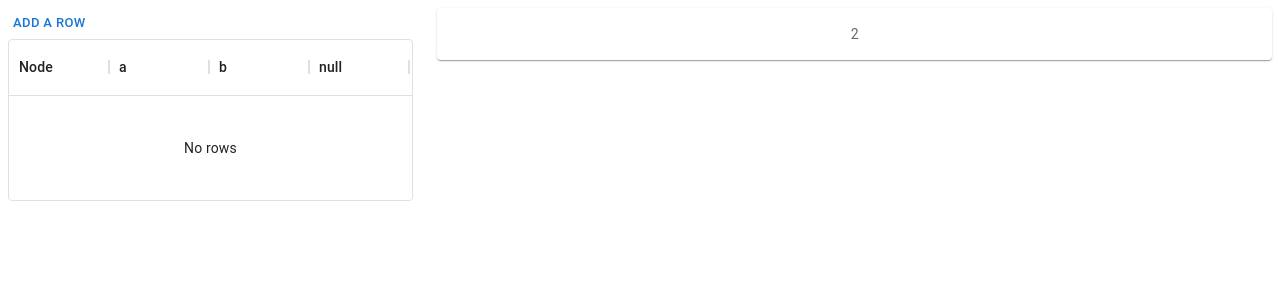
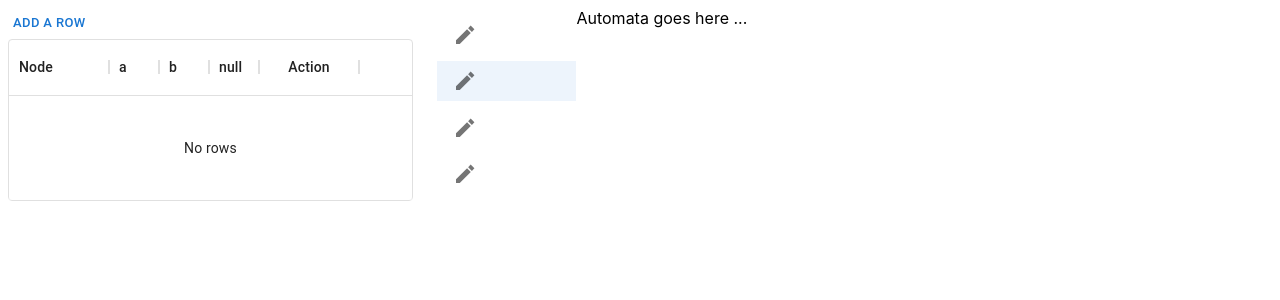
Before and after one commit to anserwaseem/A-Tool-for-Teaching-Concepts-of-Finite-Automata, a React (Create React App) app: page / in a window 1280 px wide. Shown: the top 300 px of the page. Built offline with nearby package versions, Linux system fonts and the light colour scheme.

Commit message:
fixed some edge cases in transition table and added skeleton for automata toolbar

```diff
--- a/src/components/Editor.tsx
+++ b/src/components/Editor.tsx
@@ -1,13 +1,16 @@
 import { useState } from "react";
-import { Box, Button, Grid, Paper, styled } from "@mui/material";
 import {
-  DataGrid,
-  GridColDef,
-  GridRenderCellParams,
-  GridRowProps,
-  GridColumns,
-  GridActionsCellItem,
-} from "@mui/x-data-grid";
+  Box,
+  Button,
+  Grid,
+  ListItem,
+  ListItemButton,
+  ListItemIcon,
+  ListItemText,
+  Slide,
+  Tooltip,
+} from "@mui/material";
+import { DataGrid, GridColumns, GridActionsCellItem } from "@mui/x-data-grid";
 import DeleteIcon from "@mui/icons-material/Delete";
 import EditSharpIcon from "@mui/icons-material/EditSharp";
 import SaveSharpIcon from "@mui/icons-material/SaveSharp";
@@ -17,16 +20,6 @@ import Row from "../models/TransitionTableRow.model";
 
 const getBackgroundColor = (color: string, mode: string) =>
   mode === "dark" ? darken(color, 0.6) : lighten(color, 0.6);
-const getHoverBackgroundColor = (color: string, mode: string) =>
-  mode === "dark" ? darken(color, 0.5) : lighten(color, 0.5);
-
-const Item = styled(Paper)(({ theme }) => ({
-  backgroundColor: theme.palette.mode === "dark" ? "#1A2027" : "#fff",
-  ...theme.typography.body2,
-  padding: theme.spacing(2),
-  textAlign: "center",
-  color: theme.palette.text.secondary,
-}));
 
 const Editor = () => {
   const [gridRowId, setGridRowId] = useState(1);
@@ -46,6 +39,7 @@ const Editor = () => {
       editable: true,
       disableColumnMenu: true,
       sortable: false,
+      width: 50,
     },
     {
       field: "b",
@@ -53,6 +47,7 @@ const Editor = () => {
       editable: true,
       disableColumnMenu: true,
       sortable: false,
+      width: 50,
     },
     {
       field: "nul",
@@ -60,13 +55,13 @@ const Editor = () => {
       editable: true,
       disableColumnMenu: true,
       sortable: false,
+      width: 50,
     },
     {
       field: "action",
       headerName: "Action",
       disableColumnMenu: true,
       sortable: false,
-      width: 200,
       type: "actions",
       getActions: (params) => {
         return [
@@ -86,19 +81,24 @@ const Editor = () => {
           <GridActionsCellItem
             icon={<SecurityIcon />}
             label="Toggle initial State"
-            onClick={() => toggleInitialState(params.row.id)}
+            onClick={() => toggleInitialState(params.row)}
             showInMenu
           />,
           <GridActionsCellItem
             icon={<SecurityIcon />}
             label="Toggle Final State"
-            onClick={() => toggleFinalState(params.row.id)}
+            onClick={() => toggleFinalState(params.row)}
             showInMenu
           />,
         ];
       },
     },
   ];
+  const [selectedIndex, setSelectedIndex] = useState(1);
+
+  function handleListItemClick(event: any, index: number) {
+    setSelectedIndex(index);
+  }
 
   const handleAddRow = () => {
     setGridData((prev) => [
@@ -108,36 +108,53 @@ const Editor = () => {
     setGridRowId((prev) => prev + 1);
   };
 
-  //   const handleEditRow = (row: Row) => {
-  //     setGridRow(row);
-  //   };
-
   const handleDeleteRow = (id: number) => {
     console.log("handleDeleteRow", id);
     setGridData((prev) => prev.filter((row) => row.id !== id));
   };
 
+  const isRowEmpty = (row: Row) => {
+    return row.node === "" && row.a === "" && row.b === "" && row.nul === "";
+  };
+
   const handleSaveRow = (row: Row) => {
     console.log("handleSaveRow", row);
     setGridData((prev) => {
+      console.log("handleSaveRow prev", prev);
+      if (!prev || isRowEmpty(row)) {
+        alert("Cannot save empty row.");
+        return prev;
+      }
+
+      const availableNodeValues = prev
+        .map((r) => r.node)
+        .filter((v) => v !== "");
+      if (!availableNodeValues.includes(row.node))
+        availableNodeValues.concat(row.node);
+
+      console.log("availableNodeValues", availableNodeValues);
+
+      const areTransitionValuesInvalid = [
+        row.a !== "" && !availableNodeValues.includes(row.a),
+        row.b !== "" && !availableNodeValues.includes(row.b),
+        row.nul !== "" && !availableNodeValues.includes(row.nul),
+      ];
+      console.log("areTransitionValuesInvalid", areTransitionValuesInvalid);
+      if (areTransitionValuesInvalid.includes(true)) {
+        alert(
+          `Transition values must be empty or one of the following: ${availableNodeValues.join(
+            ", "
+          )}`
+        );
+        return prev;
+      }
+
       const nodeAlreadyExists = prev.find(
         (r) => r.node === row.node && r.id !== row.id
       );
       if (nodeAlreadyExists) {
         alert("This node value already exists. Kindly choose another value.");
-        return [...prev];
-      }
-
-      const availableNodeValues = prev.map((r) => r.node);
-      if (
-        !availableNodeValues.includes(row.a) ||
-        !availableNodeValues.includes(row.b) ||
-        !availableNodeValues.includes(row.nul)
-      ) {
-        alert(
-          "This node value doesn't exists. Kindly choose one of the existing node value."
-        );
-        return [...prev];
+        return prev;
       }
 
       let newGridData = [...prev];
@@ -148,22 +165,39 @@ const Editor = () => {
     });
   };
 
-  const toggleInitialState = (id: number) => {
-    console.log("toggleInitialState", id);
+  const toggleInitialState = (row: Row) => {
+    console.log("toggleInitialState", row);
     setGridData((prev) => {
+      console.log("toggleInitialState prev", prev);
+      if (!prev || isRowEmpty(row)) {
+        alert("Cannot make empty row initial state.");
+        return prev;
+      }
+
+      if (prev.filter((r) => r.isInitial).length > 0 && !row.isInitial) {
+        alert("Only one initial state is allowed.");
+        return prev;
+      }
+
       let newGridData = [...prev];
-      let index = newGridData.findIndex((r) => r.id === id);
+      let index = newGridData.findIndex((r) => r.id === row.id);
       newGridData[index].isInitial = !newGridData[index].isInitial;
       console.log("newGridData", newGridData);
       return newGridData;
     });
   };
 
-  const toggleFinalState = (id: number) => {
-    console.log("toggleFinalState", id);
+  const toggleFinalState = (row: Row) => {
+    console.log("toggleFinalState", row);
     setGridData((prev) => {
+      console.log("toggleFinalState prev", prev);
+      if (!prev || isRowEmpty(row)) {
+        alert("Cannot make empty row final state.");
+        return prev;
+      }
+
       let newGridData = [...prev];
-      let index = newGridData.findIndex((r) => r.id === id);
+      let index = newGridData.findIndex((r) => r.id === row.id);
       newGridData[index].isFinal = !newGridData[index].isFinal;
       console.log("newGridData", newGridData);
       return newGridData;
@@ -173,8 +207,10 @@ const Editor = () => {
   return (
     <>
       <Box sx={{ flexGrow: 1, m: 1 }}>
+        {/* Grid to incorporate Transition table and Automata */}
         <Grid container columnSpacing={{ xs: 1, sm: 2, md: 3 }}>
-          <Grid item xs={12} sm={4}>
+          {/* Transition table grid */}
+          <Grid item sm={12} md={4}>
             <Button size="small" onClick={handleAddRow}>
               Add a row
             </Button>
@@ -223,8 +259,78 @@ const Editor = () => {
               ></DataGrid>
             </Box>
           </Grid>
-          <Grid item xs={12} sm={8}>
-            <Item>2</Item>
+          {/* Automata grid */}
+          <Grid container item sm={12} md={8}>
+            {/* Automata toolbar grid */}
+            <Grid container item sm={12} md={2}>
+              <Slide direction="up" in mountOnEnter unmountOnExit>
+                <Grid
+                  container
+                  item
+                  direction={{ sm: "row", md: "column" }}
+                  justifyContent={{
+                    sm: "space-evenly",
+                  }}
+                >
+                  <Grid item>
+                    <ListItem
+                      button
+                      selected={selectedIndex === 0}
+                      onClick={(event) => handleListItemClick(event, 0)}
+                    >
+                      <Tooltip title="Add node">
+                        <ListItemIcon>
+                          <EditSharpIcon />
+                        </ListItemIcon>
+                      </Tooltip>
+                    </ListItem>
+                  </Grid>
+                  <Grid item>
+                    <ListItem
+                      button
+                      selected={selectedIndex === 1}
+                      onClick={(event) => handleListItemClick(event, 1)}
+                    >
+                      <Tooltip title="Add transition">
+                        <ListItemIcon>
+                          <EditSharpIcon />
+                        </ListItemIcon>
+                      </Tooltip>
+                    </ListItem>
+                  </Grid>
+                  <Grid item>
+                    <ListItem
+                      button
+                      selected={selectedIndex === 2}
+                      onClick={(event) => handleListItemClick(event, 2)}
+                    >
+                      <Tooltip title="Mouse">
+                        <ListItemIcon>
+                          <EditSharpIcon />
+                        </ListItemIcon>
+                      </Tooltip>
+                    </ListItem>
+                  </Grid>
+                  <Grid item>
+                    <ListItem
+                      button
+                      selected={selectedIndex === 3}
+                      onClick={(event) => handleListItemClick(event, 3)}
+                    >
+                      <Tooltip title="Undo">
+                        <ListItemIcon>
+                          <EditSharpIcon />
+                        </ListItemIcon>
+                      </Tooltip>
+                    </ListItem>
+                  </Grid>
+                </Grid>
+              </Slide>
+            </Grid>
+            {/* Automata canvas grid */}
+            <Grid item sm={12} md={10}>
+              Automata goes here ...
+            </Grid>
           </Grid>
         </Grid>
       </Box>
```
